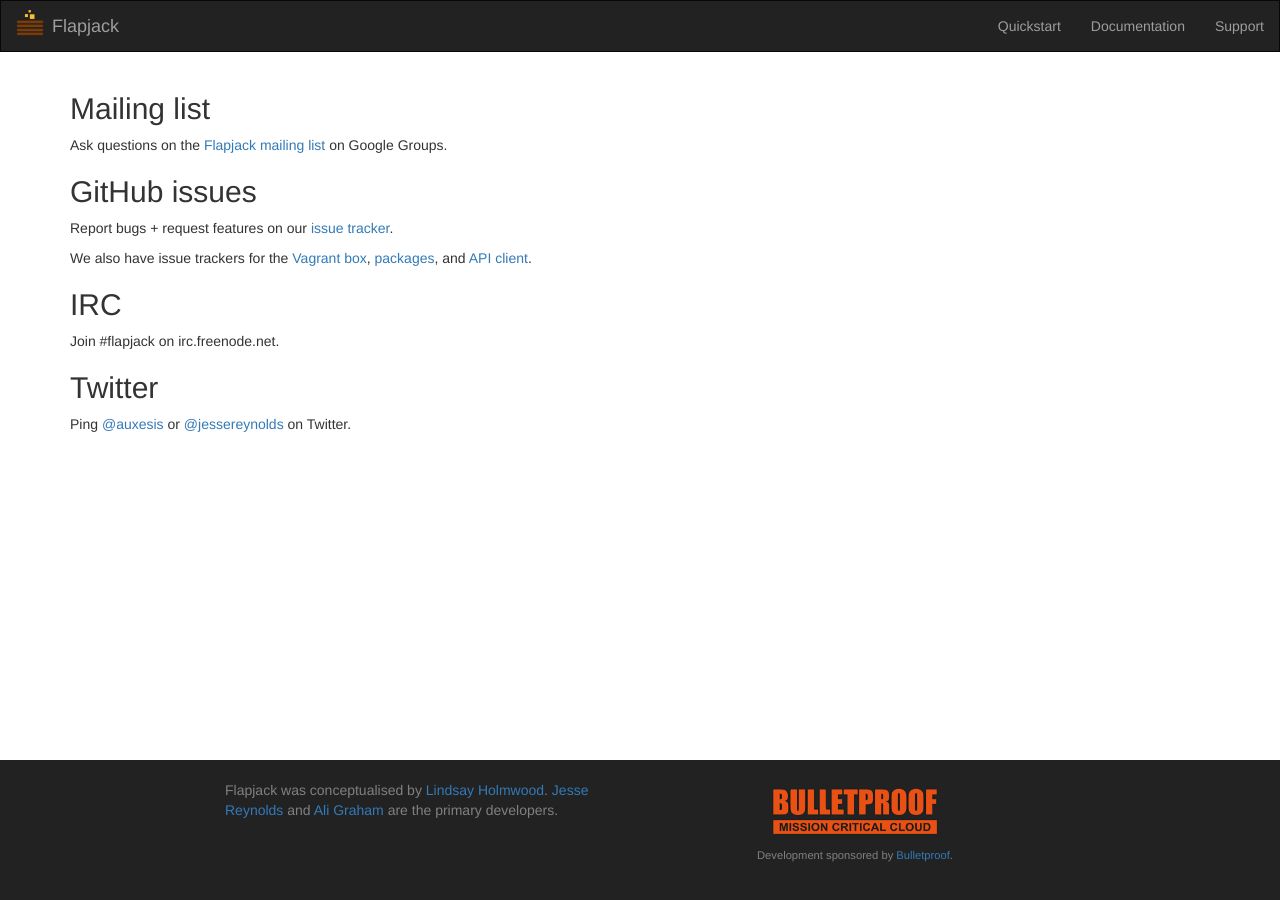
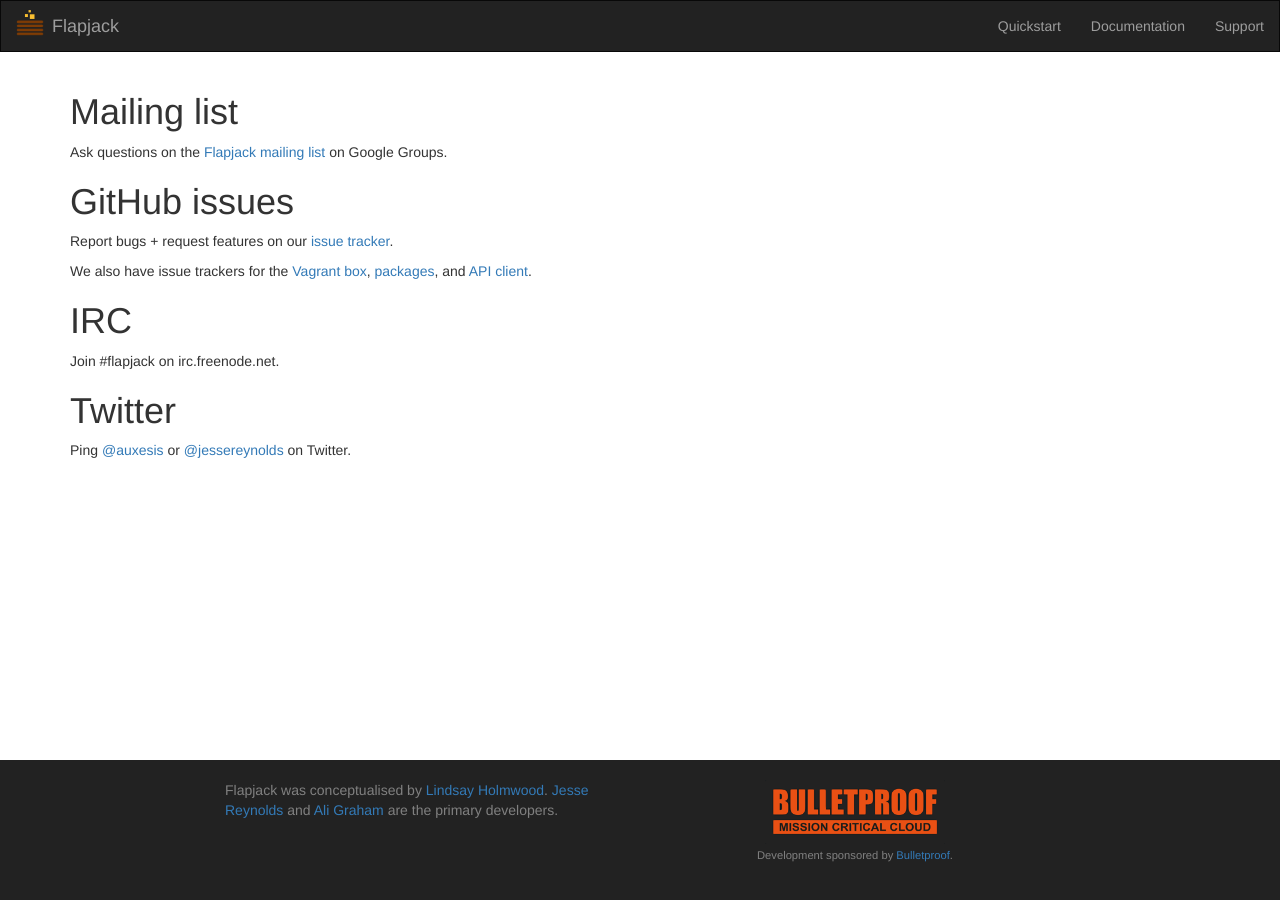
Before and after one commit to flapjack/flapjack, a Jekyll site: the page built from support.html, in a window 1280 px wide. Built offline with Jekyll 4.4.1, drawn with Linux system fonts in a browser that asks for light colours; nearby versions of some CDN libraries; Markdown is read by kramdown in place of the engine named in the settings.

Commit message:
Make header sizes consistent across different pages

```diff
--- a/support.html
+++ b/support.html
@@ -3,14 +3,14 @@ title: Support | Flapjack
 layout: default
 ---
 
-<h2>Mailing list</h2>
+<h1>Mailing list</h1>
 <p>
   Ask questions on the
   <a href="https://groups.google.com/forum/#!forum/flapjack-project">
   Flapjack mailing list</a> on Google Groups.
 </p>
 
-<h2>GitHub issues</h2>
+<h1>GitHub issues</h1>
 <p>
   Report bugs + request features on our
   <a href="https://github.com/flpjck/flapjack/issues">issue tracker</a>.
@@ -22,12 +22,12 @@ layout: default
   <a href="https://github.com/flpjck/flapjack-diner/issues">API client</a>.
 </p>
 
-<h2>IRC</h2>
+<h1>IRC</h1>
 <p>
   Join #flapjack on irc.freenode.net.
 </p>
 
-<h2>Twitter</h2>
+<h1>Twitter</h1>
 <p>
   Ping
   <a href="https://twitter.com/auxesis">@auxesis</a>
```
